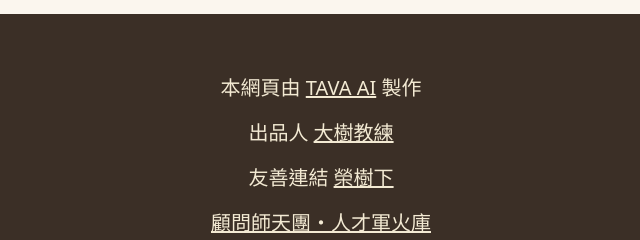
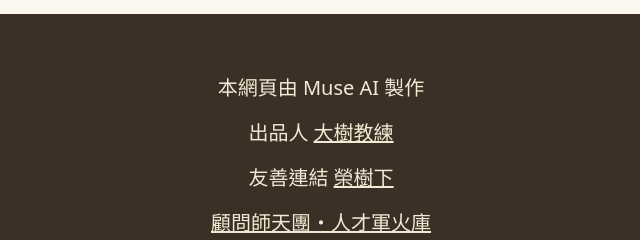
Before and after one commit to Coach1973/guo-jingjing, a plain HTML site: page index.html in a window 1280 px wide. Shown: the part 11407-11647 px from the top of the page, 319-959 px from the left. Drawn offline with Linux system fonts and the light colour scheme.

Commit message:
頁尾署名改為製作者：本網頁由 Muse AI 製作

```diff
--- a/index.html
+++ b/index.html
@@ -534,7 +534,7 @@ html.js .rise.in{opacity:1;clip-path:inset(0 0 0 0);transform:none}
 
 <footer>
   <div class="wrap">
-    <p class="fline">本網頁由 <a href="https://www.tava-ai.com/" target="_blank" rel="noopener">TAVA AI</a> 製作</p>
+    <p class="fline">本網頁由 Muse AI 製作</p>
     <p class="fline">出品人 <a href="https://www.bymyway.com/" target="_blank" rel="noopener">大樹教練</a></p>
     <p class="fline">友善連結 <a href="https://event.bymyway.com/curated/rongtree/" target="_blank" rel="noopener">榮樹下</a></p>
     <p class="fline"><a href="https://event.bymyway.com/curated/skyteam/" target="_blank" rel="noopener">顧問師天團・人才軍火庫</a></p>
```
